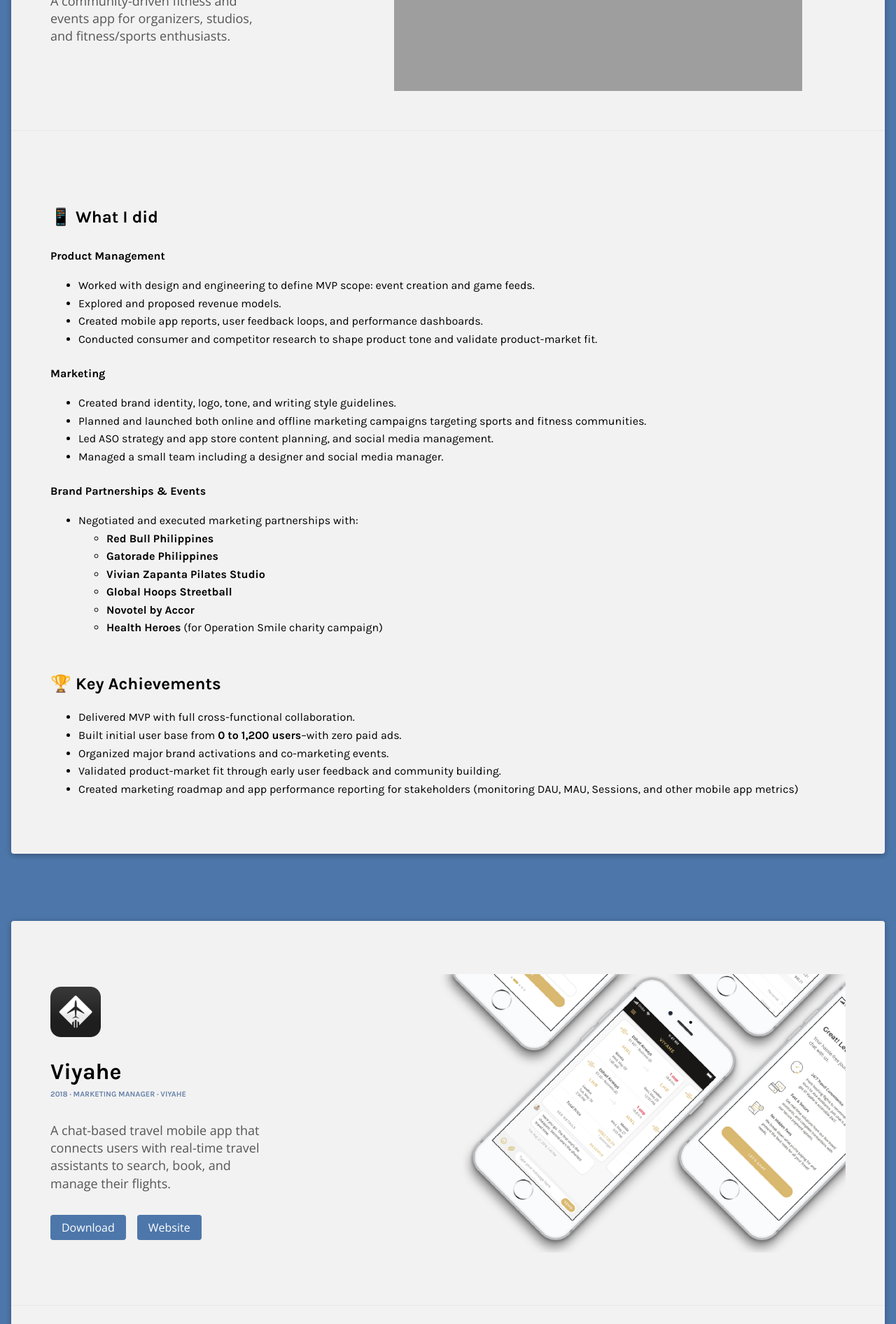
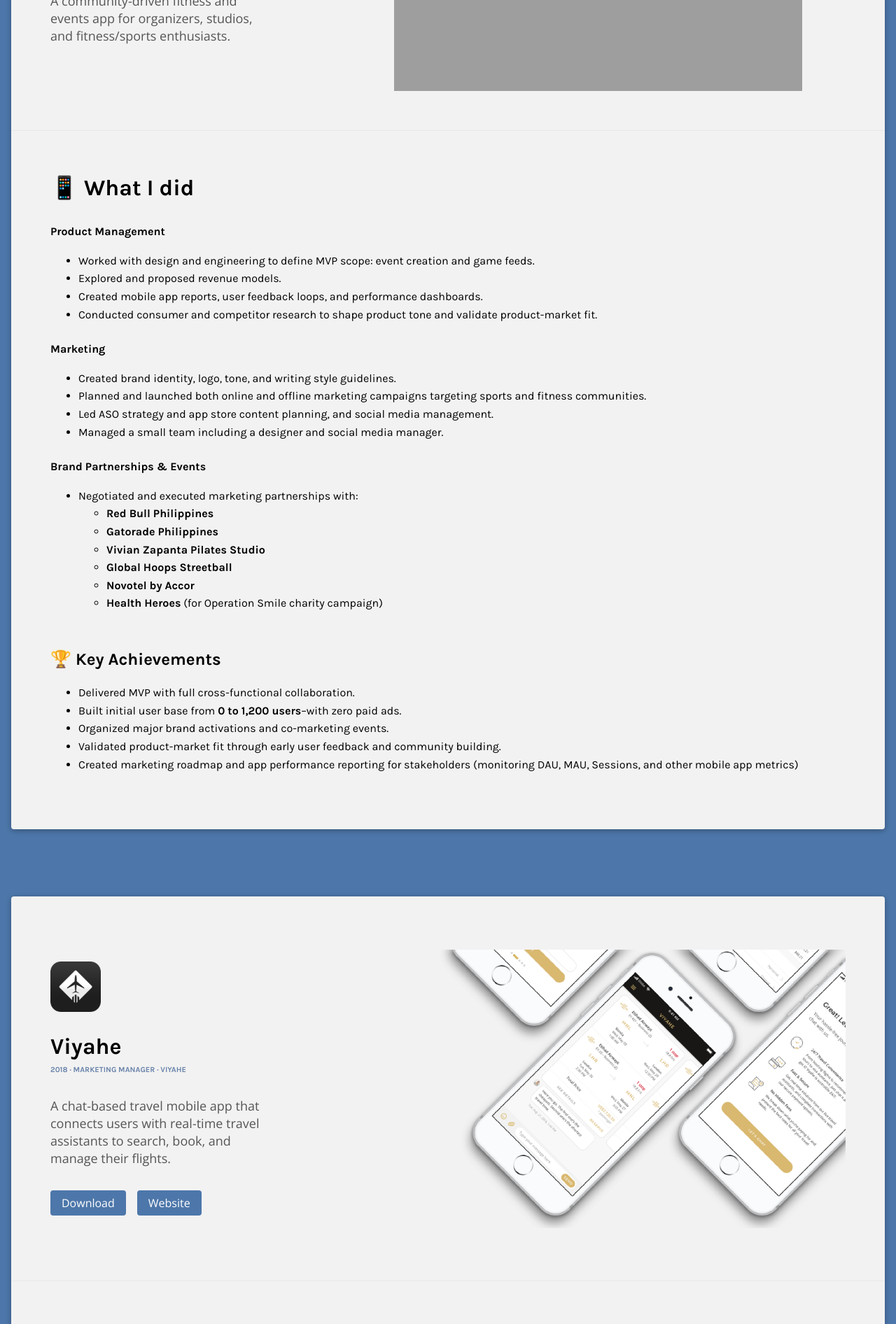
Before and after one commit to mpaulcarr/mpaulcarr.github.io, a Jekyll site: the page built from index.html, in a window 1280 px wide. Shown: the part 1503-3395 px from the top of the page at 70% size. Built offline with Jekyll 4.4.1, drawn with Linux system fonts in a browser that asks for light colours; grey boxes are pictures that could not be loaded.

Commit message:
fix h4 styles

```diff
--- a/css/styles.scss
+++ b/css/styles.scss
@@ -144,7 +144,7 @@
     padding: 56px;
     line-height: 1.6;
 
-    h4 {
+    h4:not(:first-child) {
       margin-top: 48px;
       font-size: 24px;
     }
```
